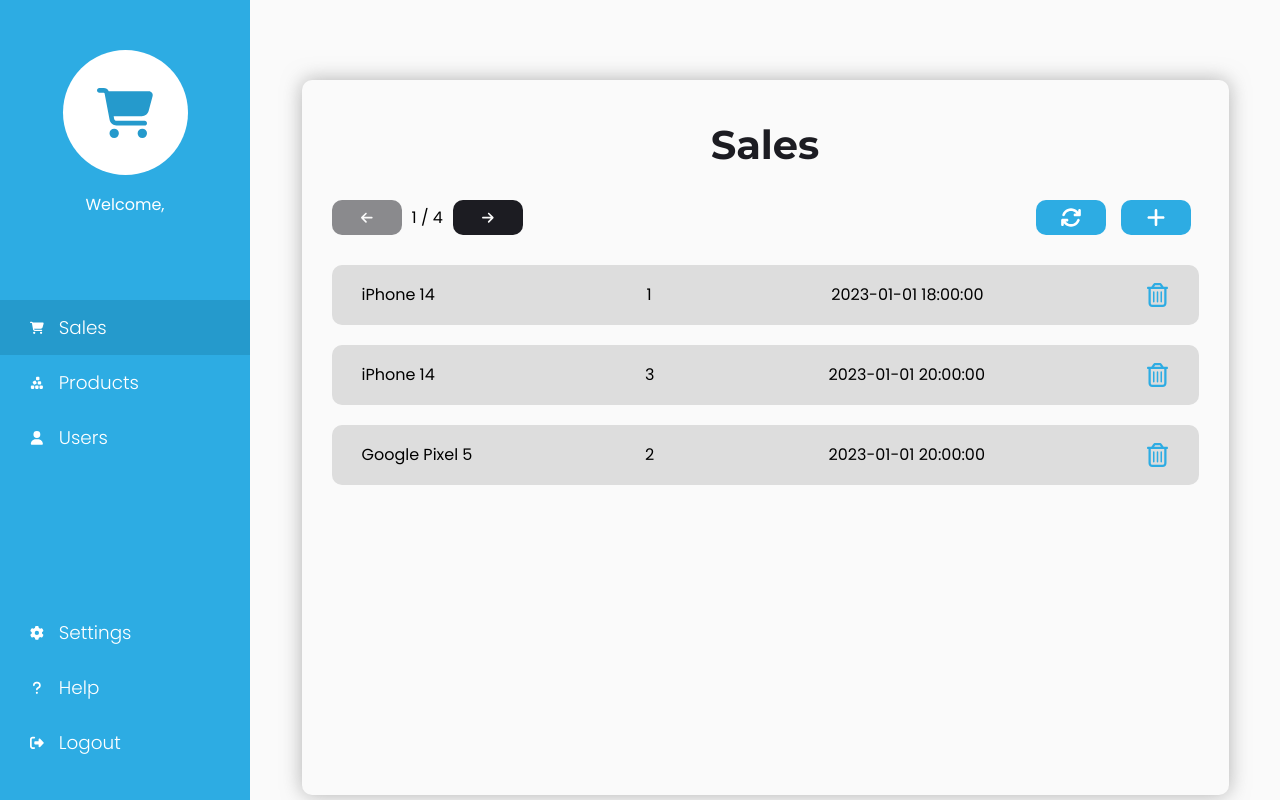
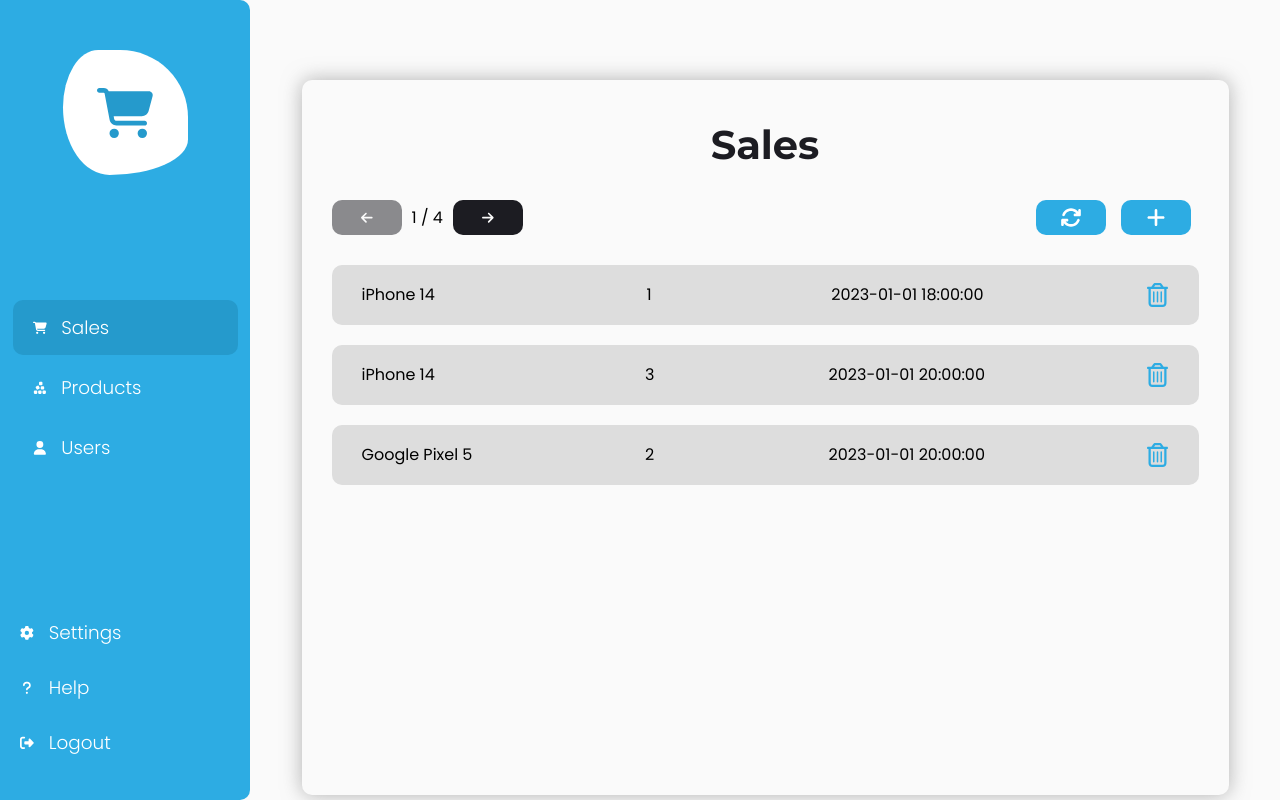
Before and after one commit to gnoya/sales-manager-frontend, a React (Create React App) app: page /dashboard/sales/ in a window 1280 px wide. Built offline with nearby package versions, Linux system fonts and the light colour scheme; no server answers; sample sign-in values are in the browser's storage.

Commit message:
Sidebar improvements

```diff
--- a/src/components/sidebar/sidebar.component.module.css
+++ b/src/components/sidebar/sidebar.component.module.css
@@ -1,22 +1,33 @@
-.container {
+.container,
+.topSection,
+.middleSection,
+.bottomSection {
   display: flex;
   flex-flow: column nowrap;
+  justify-content: flex-start;
+  width: 100%;
+}
+
+.container {
   align-items: center;
-  justify-content: flex-start;
   gap: 0;
   padding: 50px 0px 30px;
-  width: 100%;
   height: 100%;
   background-color: var(--secondary);
+  border-radius: 0 var(--border-radius) var(--border-radius) 0;
 }
 
 .topSection {
-  display: flex;
-  flex-flow: column nowrap;
-  justify-content: flex-start;
+  height: 250px;
   gap: 20px 0;
-  height: 250px;
-  width: 100%;
+}
+
+.middleSection {
+  gap: 5px 0;
+}
+
+.bottomSection {
+  margin-top: auto;
 }
 
 .topSection p {
@@ -26,10 +37,7 @@
   padding: 0;
   max-width: 80%;
   margin: 0 auto;
-}
-
-.middleSection {
-  width: 100%;
+  font-size: 1.3rem;
 }
 
 .logoContainer {
@@ -40,13 +48,9 @@
   width: 50%;
   margin: 0 auto;
   aspect-ratio: 1 / 1;
-  border-radius: 100%;
   background-color: white;
-}
-
-.bottomSection {
-  margin-top: auto;
-  width: 100%;
+  border-radius: 60% 40% 30% 70% / 60% 30% 70% 40%;
+  animation: logoContainerAnimation 8s ease-in-out infinite 1s;
 }
 
 .buttonText {
@@ -64,12 +68,13 @@
   flex-flow: row nowrap;
   justify-content: flex-start;
   align-items: center;
-  width: 100%;
+  width: 90%;
+  margin: 0 auto;
   height: 55px;
   gap: 0 15px;
   outline: none;
-  padding: 0 0 0 30px !important;
-  border-radius: 0 !important;
+  padding: 0 0 0 20px !important;
+  border-radius: var(--border-radius);
 }
 
 .button:hover,
@@ -90,3 +95,17 @@
   height: 50px;
   color: var(--secondary-darker);
 }
+
+@keyframes logoContainerAnimation {
+  0% {
+    border-radius: 60% 40% 30% 70% / 60% 30% 70% 40%;
+  }
+
+  50% {
+    border-radius: 30% 60% 70% 40% / 50% 60% 30% 60%;
+  }
+
+  100% {
+    border-radius: 60% 40% 30% 70% / 60% 30% 70% 40%;
+  }
+}
--- a/src/components/sidebar/sidebar.component.tsx
+++ b/src/components/sidebar/sidebar.component.tsx
@@ -34,7 +34,7 @@
         <div className={styles.logoContainer}>
           <FontAwesomeIcon icon={faCartShopping} className={styles.logo} />
         </div>
-        <p>Welcome, {user?.fullName}</p>
+        <p>{user?.fullName}</p>
       </div>
 
       <div className={styles.middleSection}>
```
